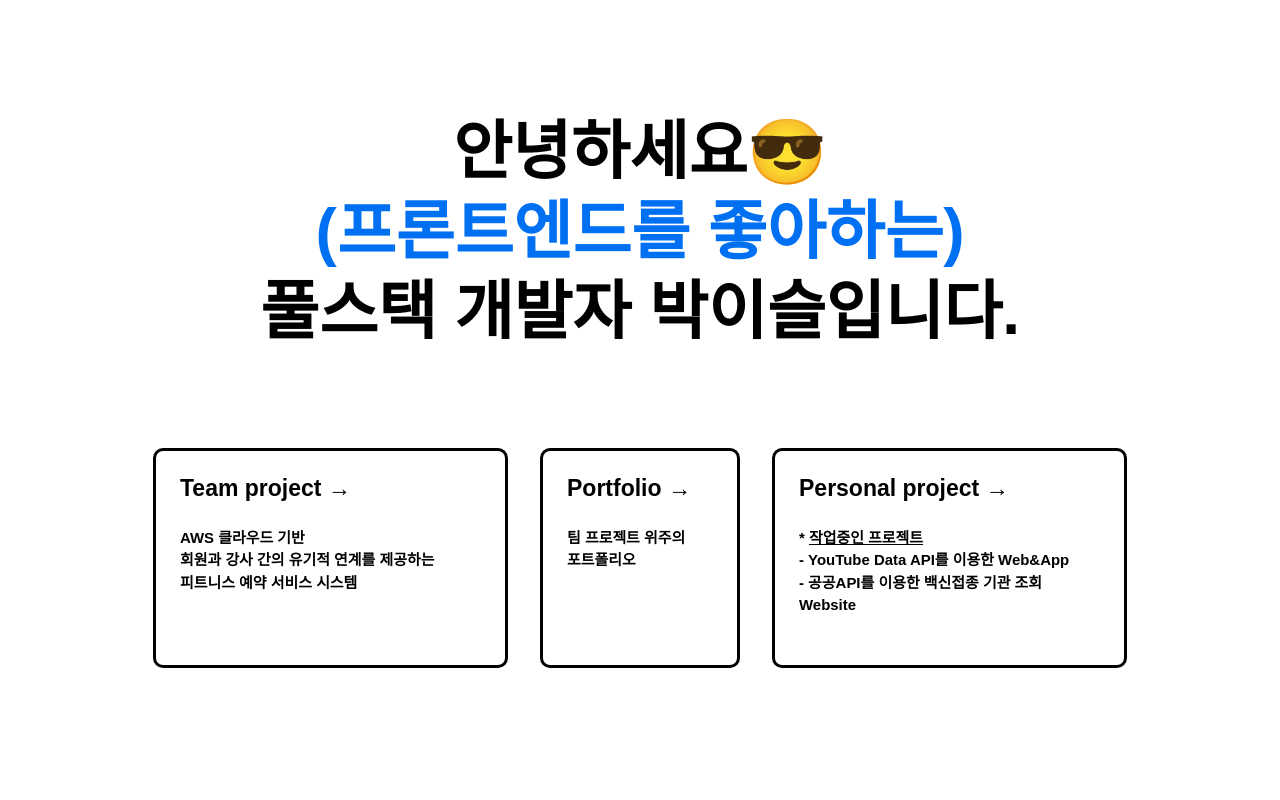
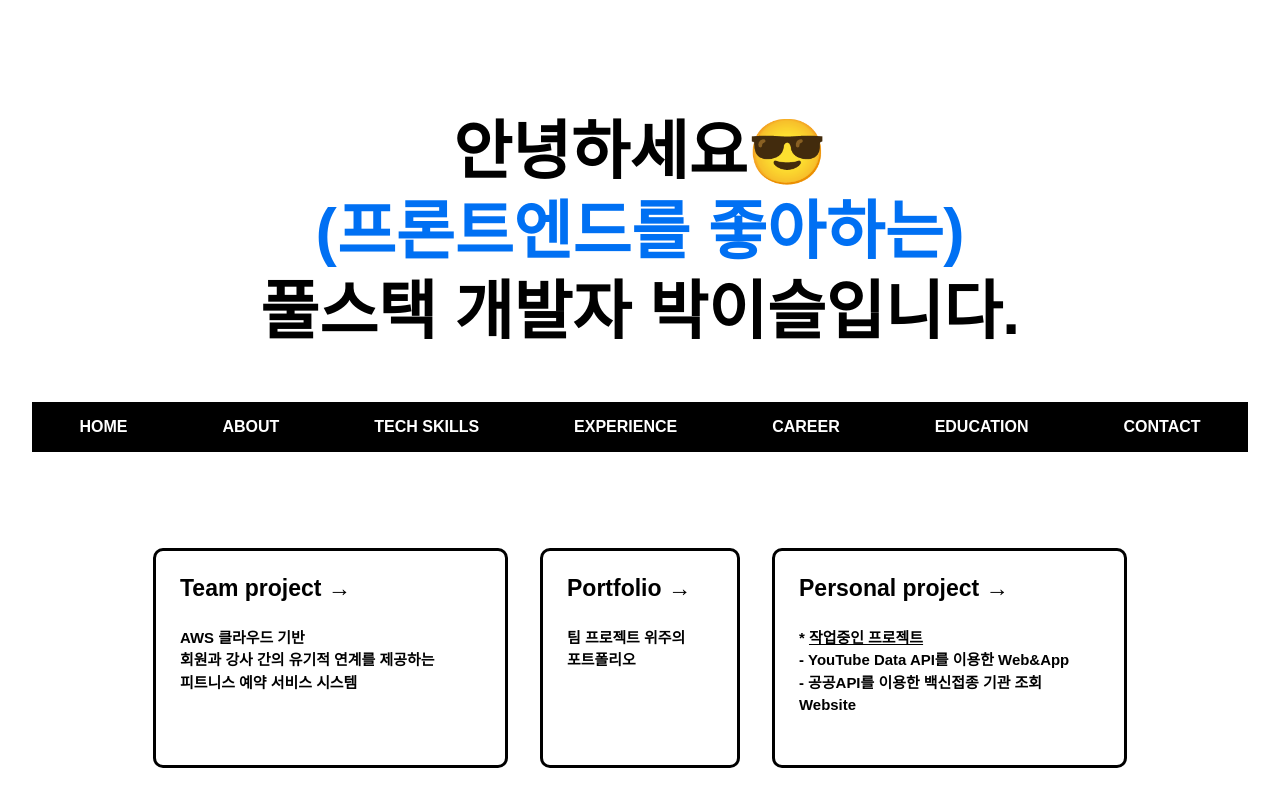
Before and after one commit to iseulpark218/parkiseul-CV, a Next.js app: page / in a window 1280 px wide. Shown: the top 800 px of the page. Built offline with nearby package versions, Linux system fonts and the light colour scheme; a web font is replaced by a local one.

Commit message:
nav update

```diff
--- a/pages/index.tsx
+++ b/pages/index.tsx
@@ -21,7 +21,33 @@ const Home = () => {
         {/* <p className={styles.description}>
           상용화 서비스를 개발하는 목표를 가지고 있습니다!
         </p> */}
-
+        <div className={styles.nav__div}>
+          <nav className={styles.nav}>
+            <ul className={styles.nav__ul}>
+              <li className={styles.nav__ul__li}>
+                <a href="#">HOME</a>
+              </li>
+              <li className={styles.nav__ul__li}>
+                <a href="#">ABOUT</a>
+              </li>
+              <li className={styles.nav__ul__li}>
+                <a href="#">TECH SKILLS</a>
+              </li>
+              <li className={styles.nav__ul__li}>
+                <a href="#">EXPERIENCE</a>
+              </li>
+              <li className={styles.nav__ul__li}>
+                <a href="#">CAREER</a>
+              </li>
+              <li className={styles.nav__ul__li}>
+                <a href="#">EDUCATION</a>
+              </li>
+              <li className={styles.nav__ul__li}>
+                <a href="#">CONTACT</a>
+              </li>
+            </ul>
+          </nav>
+        </div>
         <div className={styles.grid}>
           <a
             href="http://ec2-3-34-181-87.ap-northeast-2.compute.amazonaws.com/"
--- a/styles/Home.module.css
+++ b/styles/Home.module.css
@@ -47,6 +47,28 @@
   font-size: 1.1rem;
   font-family: Menlo, Monaco, Lucida Console, Liberation Mono, DejaVu Sans Mono,
     Bitstream Vera Sans Mono, Courier New, monospace;
+}
+
+/* nav */
+.nav__div {
+  margin-top: 50px;
+  width: 100%;
+  background-color: black;
+  color: white;
+  font-weight: 600;
+}
+.nav {
+}
+.nav__ul {
+  display: flex;
+  flex-direction: row;
+  justify-content: space-around;
+  list-style: none;
+  margin-left: -40px;
+  /* margin-left: -19px; */
+}
+
+.nav__ul__li {
 }
 
 .grid {
@@ -322,4 +344,7 @@
   .title {
     font-size: 35px;
   }
+  .nav__ul__li {
+    font-size: 12px;
+  }
 }
```
